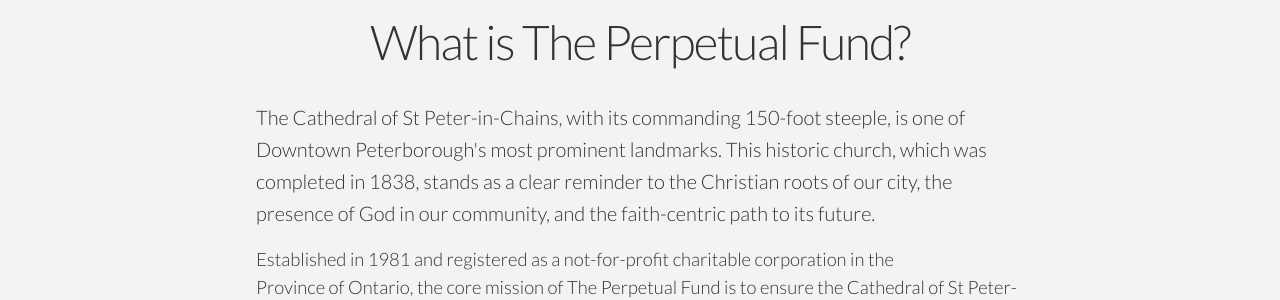
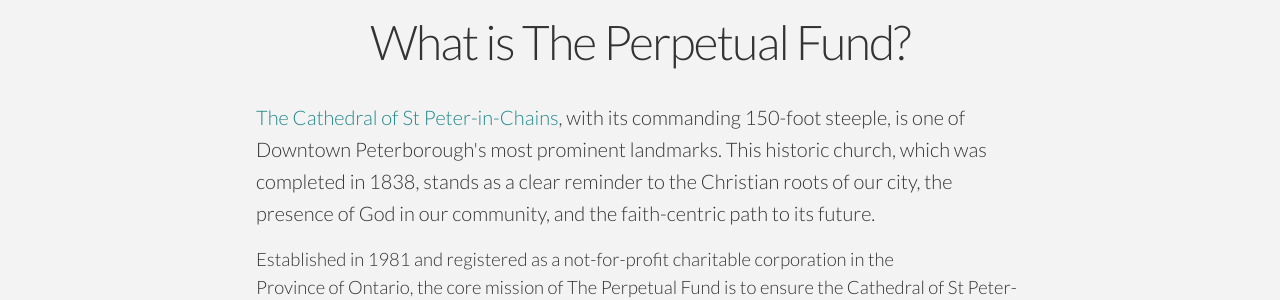
Before and after one commit to perpetualfund-stpeterinchains/perpetualfund-stpeterinchains.github.io, a Jekyll site: the page built from index.html, in a window 1280 px wide. Shown: the part 754-1054 px from the top of the page. Built offline with Jekyll 4.4.1, drawn with Linux system fonts in a browser that asks for light colours; nearby versions of some CDN libraries.

Commit message:
Added link to Cathedral site to what is section

```diff
--- a/_data/main.yml
+++ b/_data/main.yml
@@ -18,7 +18,7 @@
 whatis:
   title: What is The Perpetual Fund?
   primary: >
-    The Cathedral of St&nbsp;Peter-in-Chains,
+    [The Cathedral of St&nbsp;Peter-in-Chains](https://stpeterspeterborough.ca){:target="_blank"},
     with its commanding 150-foot steeple,
     is one of Downtown&nbsp;Peterborough&apos;s most prominent landmarks.
     This historic church, which was completed in 1838, stands as a clear
--- a/index.html
+++ b/index.html
@@ -39,8 +39,8 @@
 
 <section id="whatis">
   <h1>{{ whatis.title }}</h1>
-  <p>{{ whatis.primary }}</p>
-  <p>{{ whatis.secondary }}</p>
+  <div>{{ whatis.primary | markdownify }}</div>
+  <div>{{ whatis.secondary | markdownify }}</div>
   <div id="whatis-links">
     {% for link in whatis.links %}
     <span><a target="_blank" href="{{ link.url }}">{{ link.text }}</a></span>
--- a/styles/main.scss
+++ b/styles/main.scss
@@ -143,13 +143,15 @@
   text-align: center;
 }
 
-#whatis > p {
+#whatis > div > p {
   margin: 0 0 1rem 0;
-  font-weight: 300;
+  font-weight: 300; font-size: 1.15rem; line-height: 1.75rem;
 }
 
-#whatis > p:first-of-type { font-size: 1.25rem; line-height: 2rem; }
-#whatis > p:last-of-type { font-size: 1.15rem; line-height: 1.75rem; }
+#whatis > div:first-of-type > p { font-size: 1.25rem; line-height: 2rem; }
+
+#whatis > div a { text-decoration: none; color: #288; }
+#whatis > div a:hover { color: #4aa; }
 
 #whatis-links { margin-top: 2rem; text-align: center; line-height: 2rem; }
 
```
